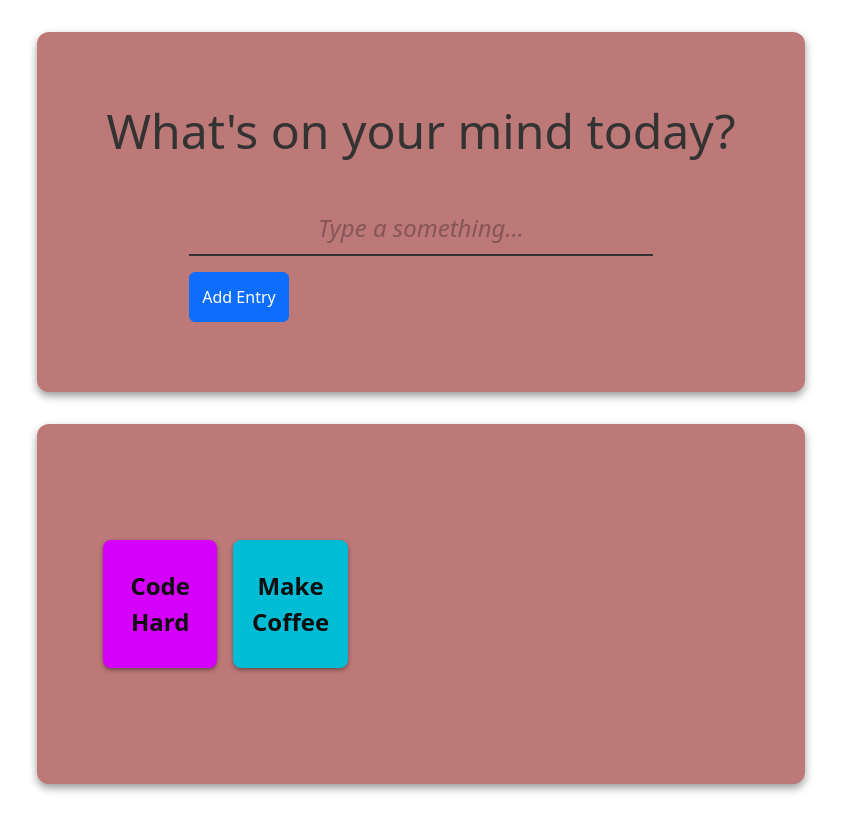
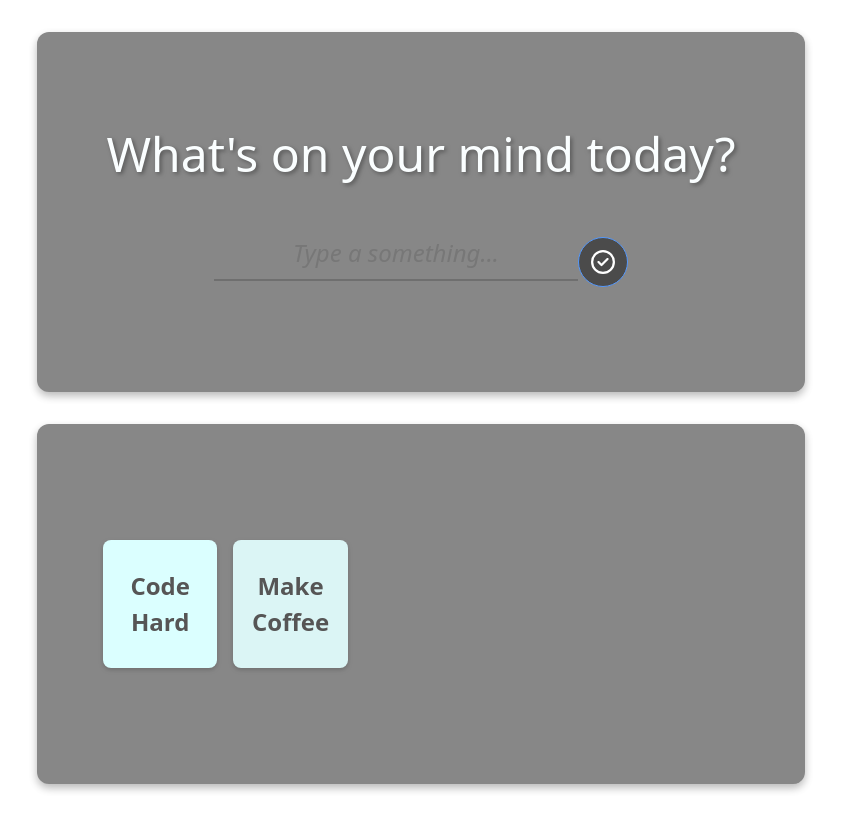
Before and after one commit to guidonunes/portfolio-project-codecademy, a React (Create React App) app: page / in a window 1280 px wide. Shown: the whole page, without its empty margins (219-1060 px from the left). Built offline with nearby package versions, Linux system fonts and the light colour scheme.

Commit message:
update styling

```diff
--- a/package.json
+++ b/package.json
@@ -3,6 +3,9 @@
   "version": "0.1.0",
   "private": true,
   "dependencies": {
+    "@fortawesome/fontawesome-free": "^6.6.0",
+    "@fortawesome/free-regular-svg-icons": "^6.6.0",
+    "@fortawesome/react-fontawesome": "^0.2.2",
     "@reduxjs/toolkit": "^1.9.7",
     "@testing-library/jest-dom": "^5.17.0",
     "@testing-library/react": "^13.4.0",
--- a/src/features/journal/Journal.js
+++ b/src/features/journal/Journal.js
@@ -2,6 +2,8 @@ import React, { useState } from 'react';
 import { useDispatch } from 'react-redux';
 import JournalEntries from './components/JournalEntries';
 import { addEntry } from './journalSlice';
+import { FontAwesomeIcon } from '@fortawesome/react-fontawesome';
+import { faCircleCheck } from '@fortawesome/free-regular-svg-icons';
 
 const Journal = () => {
   const [newEntry, setNewEntry] = useState('');
@@ -36,7 +38,7 @@ const Journal = () => {
             aria-label="Journal entry"
           />
           <button type="submit" className="btn btn-primary btn-add">
-            Add Entry
+             <FontAwesomeIcon icon={faCircleCheck} />
           </button>
         </form>
       </div>
--- a/src/features/journal/journalSlice.js
+++ b/src/features/journal/journalSlice.js
@@ -2,27 +2,14 @@ import { createSlice } from '@reduxjs/toolkit';
 
 
 const COLORS = [
-  'vibrant-red',
-  'vibrant-blue',
-  'vibrant-green',
-  'vibrant-yellow',
-  'vibrant-purple',
-  'vibrant-orange',
-  'vibrant-pink',
-  'vibrant-teal',
-  'vibrant-cyan',
-  'vibrant-lime',
-  'vibrant-magenta',
-  'vibrant-indigo',
-  'vibrant-turquoise',
-  'vibrant-maroon',
-  'vibrant-olive',
-  'vibrant-silver',
-  'vibrant-gold',
-  'vibrant-brown',
-  'vibrant-aqua',
-  'vibrant-rose',
-  'vibrant-charcoal'
+  'pastel-red',
+  'pastel-blue',
+  'pastel-green',
+  'pastel-yellow',
+  'pastel-purple',
+  'pastel-orange',
+  'pastel-pink',
+  'pastel-teal'
 ];
 
 const getRandomColor = () => {
--- a/src/index.js
+++ b/src/index.js
@@ -4,6 +4,7 @@ import "./index.css";
 import App from "./App";
 import store from "./app/store";
 import 'bootstrap/dist/css/bootstrap.min.css';
+import '@fortawesome/fontawesome-free/css/all.min.css';
 import './styles/Journal.scss';
 import './styles/Button.scss';
 import './styles/Colors.scss';
--- a/src/styles/Button.scss
+++ b/src/styles/Button.scss
@@ -1,6 +1,10 @@
 .btn-add {
-  margin: 0 auto;
-  padding: 12px;
+  display: block;  /* Ensures it's a block-level element */
+  margin: 12px auto;  /* Centers horizontally */
+  font-size: 24px;   /* Define a width to apply margin auto */
+  text-align: center;
+  background-color: black;
+  border-radius: 50%; /* Ensures text inside is centered */
 }
 
 .delete, .done {
--- a/src/styles/Colors.scss
+++ b/src/styles/Colors.scss
@@ -1,104 +1,39 @@
-.vibrant-red {
-  background-color: #ff1744; /* Bright Red */
-  color: #fff; /* White text for contrast */
-}
-
-.vibrant-blue {
-  background-color: #2979ff; /* Bright Blue */
-  color: #fff; /* White text for contrast */
-}
-
-.vibrant-green {
-  background-color: #00e676; /* Bright Green */
+.pastel-red {
+  background-color: #ffcccc; /* Light Red */
   color: #000; /* Black text for contrast */
 }
 
-.vibrant-yellow {
-  background-color: #ffea00; /* Bright Yellow */
+.pastel-blue {
+  background-color: #ccffff; /* Light Blue */
   color: #000; /* Black text for contrast */
 }
 
-.vibrant-purple {
-  background-color: #d500f9; /* Bright Purple */
-  color: #fff; /* White text for contrast */
-}
-
-.vibrant-orange {
-  background-color: #ff9100; /* Bright Orange */
+.pastel-green {
+  background-color: #ccffcc; /* Light Green */
   color: #000; /* Black text for contrast */
 }
 
-.vibrant-pink {
-  background-color: #ff4081; /* Bright Pink */
-  color: #fff; /* White text for contrast */
-}
-
-.vibrant-teal {
-  background-color: #00bfa5; /* Bright Teal */
+.pastel-yellow {
+  background-color: #ffffcc; /* Light Yellow */
   color: #000; /* Black text for contrast */
 }
 
-.vibrant-cyan {
-  background-color: #00e5ff; /* Bright Cyan */
+.pastel-purple {
+  background-color: #e6ccff; /* Light Purple */
   color: #000; /* Black text for contrast */
 }
 
-.vibrant-lime {
-  background-color: #c6ff00; /* Bright Lime */
+.pastel-orange {
+  background-color: #ffebcc; /* Light Orange */
   color: #000; /* Black text for contrast */
 }
 
-.vibrant-magenta {
-  background-color: #d81b60; /* Vibrant Magenta */
-  color: #fff; /* White text for contrast */
-}
-
-.vibrant-indigo {
-  background-color: #3f51b5; /* Vibrant Indigo */
-  color: #fff; /* White text for contrast */
-}
-
-.vibrant-turquoise {
-  background-color: #1de9b6; /* Vibrant Turquoise */
+.pastel-pink {
+  background-color: #ffccff; /* Light Pink */
   color: #000; /* Black text for contrast */
 }
 
-.vibrant-maroon {
-  background-color: #d32f2f; /* Vibrant Maroon */
-  color: #fff; /* White text for contrast */
-}
-
-.vibrant-olive {
-  background-color: #9e9d24; /* Vibrant Olive */
-  color: #fff; /* White text for contrast */
-}
-
-.vibrant-silver {
-  background-color: #c0c0c0; /* Vibrant Silver */
+.pastel-teal {
+  background-color: #ccf2f2; /* Light Teal */
   color: #000; /* Black text for contrast */
 }
-
-.vibrant-gold {
-  background-color: #ffd700; /* Vibrant Gold */
-  color: #000; /* Black text for contrast */
-}
-
-.vibrant-brown {
-  background-color: #6d4c41; /* Vibrant Brown */
-  color: #fff; /* White text for contrast */
-}
-
-.vibrant-aqua {
-  background-color: #00bcd4; /* Vibrant Aqua */
-  color: #000; /* Black text for contrast */
-}
-
-.vibrant-rose {
-  background-color: #f06292; /* Vibrant Rose */
-  color: #fff; /* White text for contrast */
-}
-
-.vibrant-charcoal {
-  background-color: #333; /* Vibrant Charcoal */
-  color: #fff; /* White text for contrast */
-}
--- a/src/styles/Journal.scss
+++ b/src/styles/Journal.scss
@@ -9,14 +9,16 @@
   width: 60%;
   margin: 32px auto;
   border-radius: 12px;
+  opacity: 0.7;
   box-shadow: 0 4px 8px 0 rgba(0, 0, 0, 0.4);
-  background-color: #bd7878; /* Light background color */
+  background-color:#555555; /* Light background color */
 }
 
   .surface-header {
     margin-bottom: 42px;
     font-size: 48px;
-    color: #333;
+    color: #F9FEFF;
+    text-shadow: 2px 2px 4px rgba(0, 0, 0, 0.8);
   }
 
   .journal-input {
@@ -27,7 +29,7 @@
     border-radius: 0;
     background-color: transparent;
     font-size: 24px;
-    color: #333;
+    color: #F9FEFF;
     outline: none;
     margin-bottom: 16px;
     text-align: center;
@@ -90,13 +92,16 @@
     opacity: 1;
   }
 
-
-
   /* Add specific styles for entry-done state */
 .entry-done {
   text-decoration: line-through;
 }
 
+form {
+  display: flex;
+  justify-content: center;  /* Centers items horizontally */
+  align-items: center;      /* Centers items vertically if needed */
+}
 
 
 
```
Also changed, not shown: 1 other file (tests, documents, lock files or other folders).
